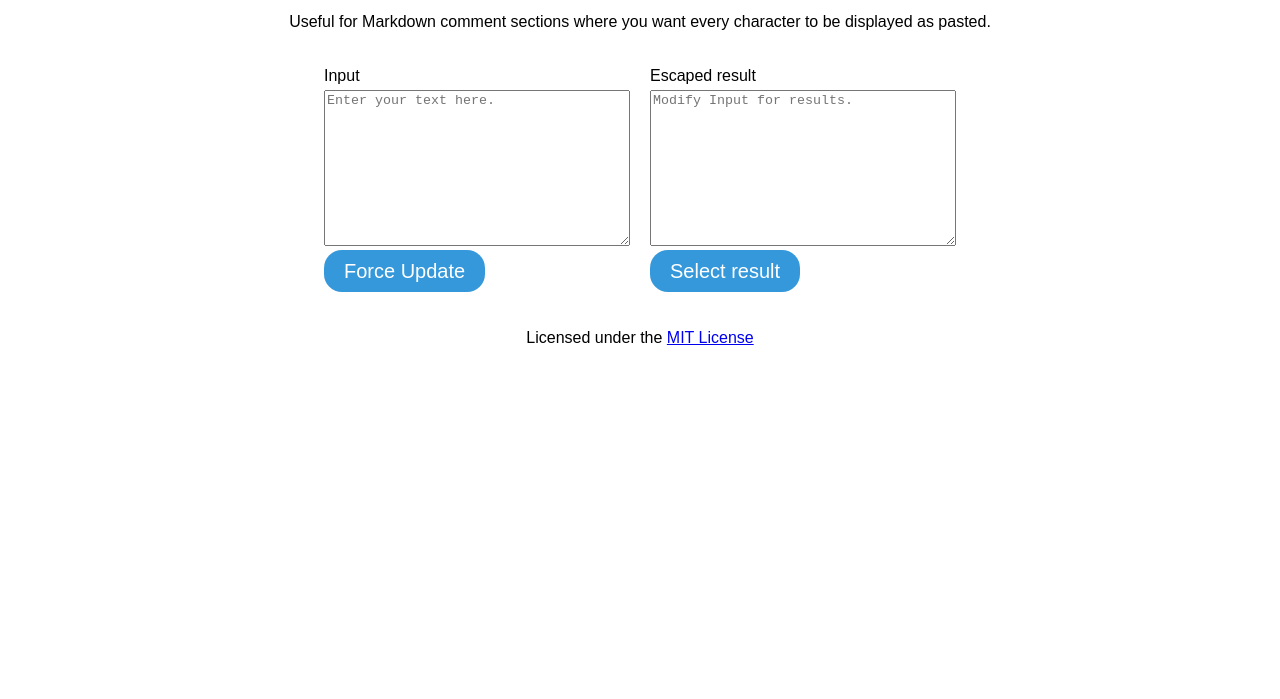
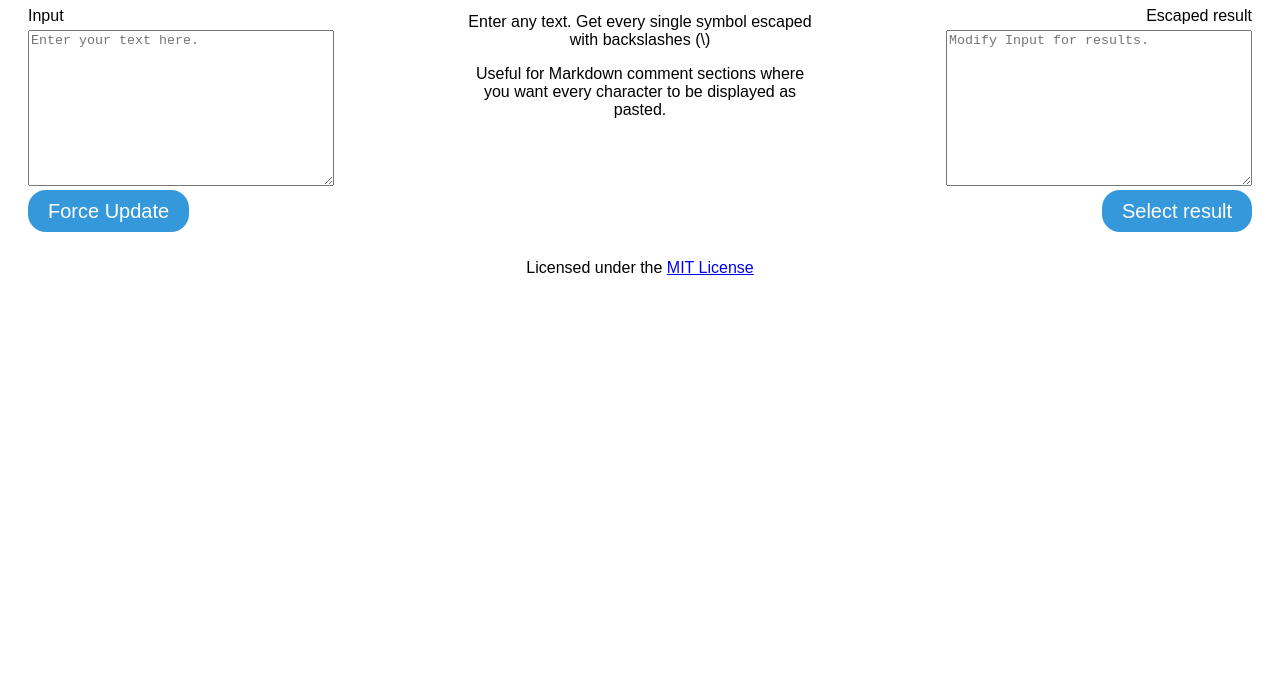
Before and after one commit to Playacem/Playacem.github.io, a plain HTML site: page escape/index.html in a window 1280 px wide. Shown: the part 101-800 px from the top of the page. Drawn offline with nearby package versions, Linux system fonts and the light colour scheme.

Commit message:
Rewrite flex css to include every element on the page
Restructured the index.html file too

```diff
--- a/escape/index.html
+++ b/escape/index.html
@@ -11,28 +11,31 @@
 </head>
 
 <body>
-    <header>
+<div class="divRoot">
+    <header class="header">
         <h1>Escape Everything with Backslashes</h1>
     </header>
-    <main>
+
+    <main class="main">
         <p>Enter any text. Get every single symbol escaped with backslashes (\)</p>
+
         <p>Useful for Markdown comment sections where you want every character to be displayed as pasted.</p>
+    </main>
 
-        <div class="container">
-            <div>
+    <div class="divInOut divIn">
         <label for="in">Input</label>
         <br>
         <textarea id="in" placeholder="Enter your text here."></textarea>
         <br>
         <a href="#" id="btnForceUpdate" class="button">Force Update</a>
     </div>
-            <div>
+
+    <div class="divInOut divOut">
         <label for="out">Escaped result</label>
         <br>
         <textarea id="out" readonly placeholder="Modify Input for results."></textarea>
         <br>
         <a href="#" id="btnSelectRes" class="button">Select result</a>
-            </div>
     </div>
 
     <script>
@@ -43,7 +46,7 @@
         function escape() {
             var content = $(this).val();
             var split = content.split("");
-                var array = new Array();
+            var array = [];
 
             $.each(split, function (i, obj) {
                 var res = '\\' + obj;
@@ -67,10 +70,11 @@
             return false;
         }
     </script>
-    </main>
-    <footer>
+
+    <footer class="footer">
         <p>Licensed under the <a href="https://playacem.github.io/license.html">MIT License</a></p>
     </footer>
+</div>
 </body>
 
 </html>
--- a/stylesheets/main.css
+++ b/stylesheets/main.css
@@ -6,19 +6,8 @@ div {
     padding: 10px;
 }
 
-header {
-    text-align: center;
-}
-
 footer {
-    text-align: center;
-    margin: auto;
     padding: 10px;
-    clear: both;
-}
-
-p {
-    text-align: center;
 }
 
 textarea {
@@ -28,14 +17,28 @@ textarea {
     margin-bottom: 10px;
 }
 
-.container {
+.divRoot {
     display: flex;
     flex-flow: row wrap;
-    justify-content: center;
-    align-items: stretch;
-    /* main axis */
-    align-content: flex-start;
-    /* no effect with one line of flex items */
+    text-align: center;
+}
+
+.divRoot > * {
+    flex: 1 100%;
+}
+
+/* medium sized screens */
+@media all and (min-width: 600px) {
+    .divInOut { flex: 1 auto; }
+}
+
+/* desktop sized screens */
+@media all and (min-width: 800px) {
+    .main {flex: 3 0px;}
+    .divIn { order: 1; text-align: left;}
+    .main    { order: 2; }
+    .divOut { order: 3; text-align: right;}
+    .footer  { order: 99; }
 }
 
 .button {
@@ -51,11 +54,3 @@ textarea {
     background: #3cb0fd;
     text-decoration: none;
 }
-
-#divLeft {
-    float: left;
-}
-
-#divRight {
-    float: right;
-}
```
Lines whose indentation alone changed are shown as unchanged.
